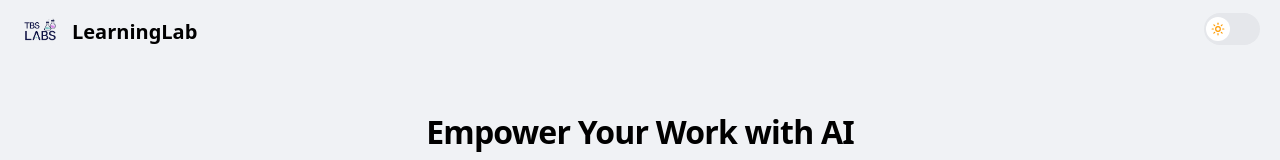
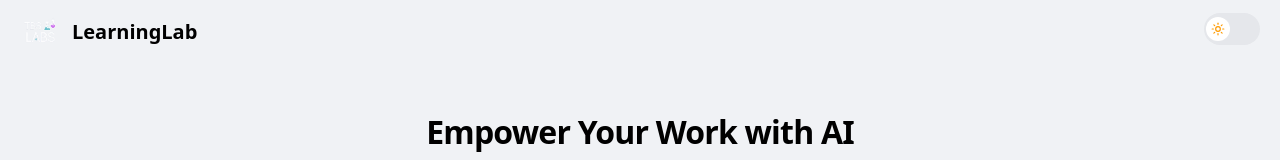
Before and after one commit to tbsdigitallabs/Documentation-for-TBS, a Next.js app in the folder ai-training-platform/: page / in a window 1280 px wide. Shown: the top 160 px of the page. Built offline with nearby package versions, Linux system fonts and the light colour scheme; no server answers.

Commit message:
fix: swap logo tokens to match theme properly

```diff
--- a/ai-training-platform/src/components/Logo.tsx
+++ b/ai-training-platform/src/components/Logo.tsx
@@ -22,7 +22,7 @@ export default function Logo({ className = "", showText = true, linkTo = "/" }:
   // Use theme-specific logo (inverted: light logo for dark mode, dark logo for light mode)
   // Fallback to dark logo if not mounted yet
   const logoSrc = mounted
-    ? (theme === 'dark' ? '/images/logo-light.png' : '/images/logo-dark.png')
+    ? (theme === 'dark' ? '/images/logo-dark.png' : '/images/logo-light.png')
     : '/images/logo-dark.png';
 
   const logoContent = (
```
